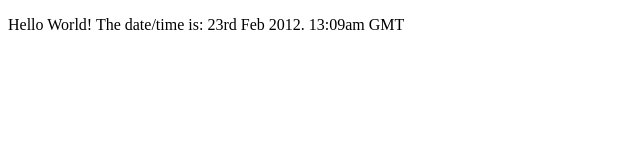
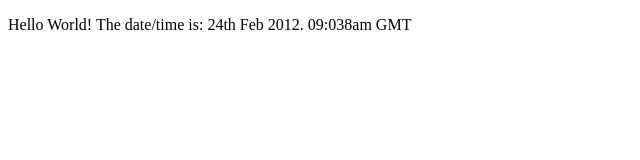
Before and after one commit to fidoedidoe/apache_test, a plain HTML site: page index.html in a window 1280 px wide. Shown: the full height of the page, 0-640 px from the left. Drawn offline with Linux system fonts and the light colour scheme.

Commit message:
html: updated date time: 24th Feb 2012. 09:038am

```diff
--- a/index.html
+++ b/index.html
@@ -2,7 +2,7 @@
 <html>
 <body>
 <div>
-<p>Hello World! The date/time is: 23rd Feb 2012. 13:09am GMT</p>
+<p>Hello World! The date/time is: 24th Feb 2012. 09:038am GMT</p>
 </div>
 </body>
 </html>
```
